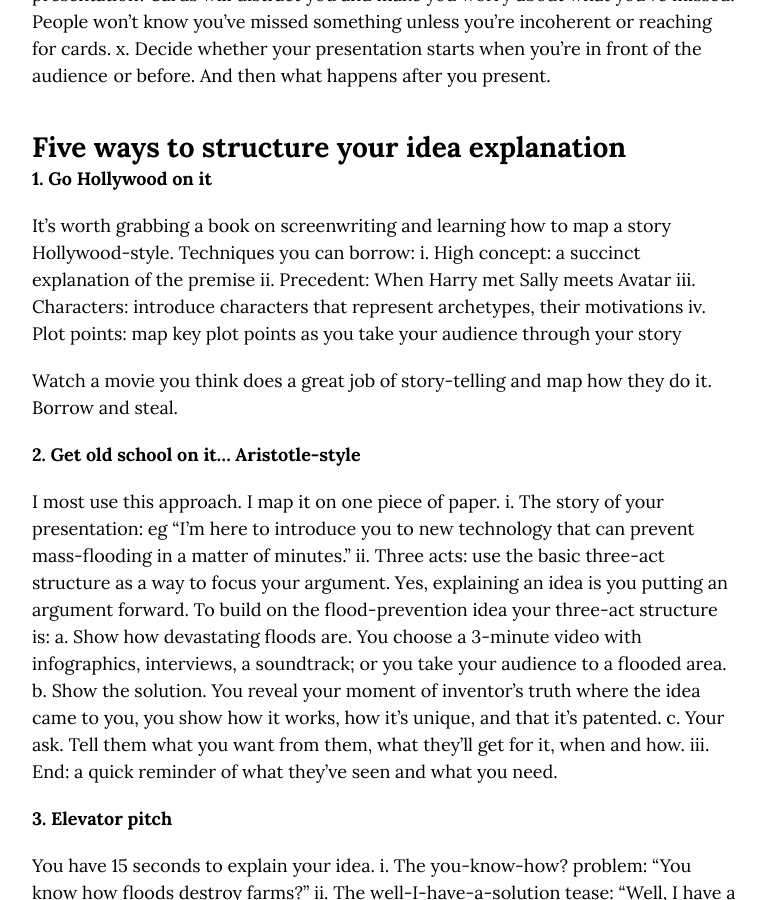
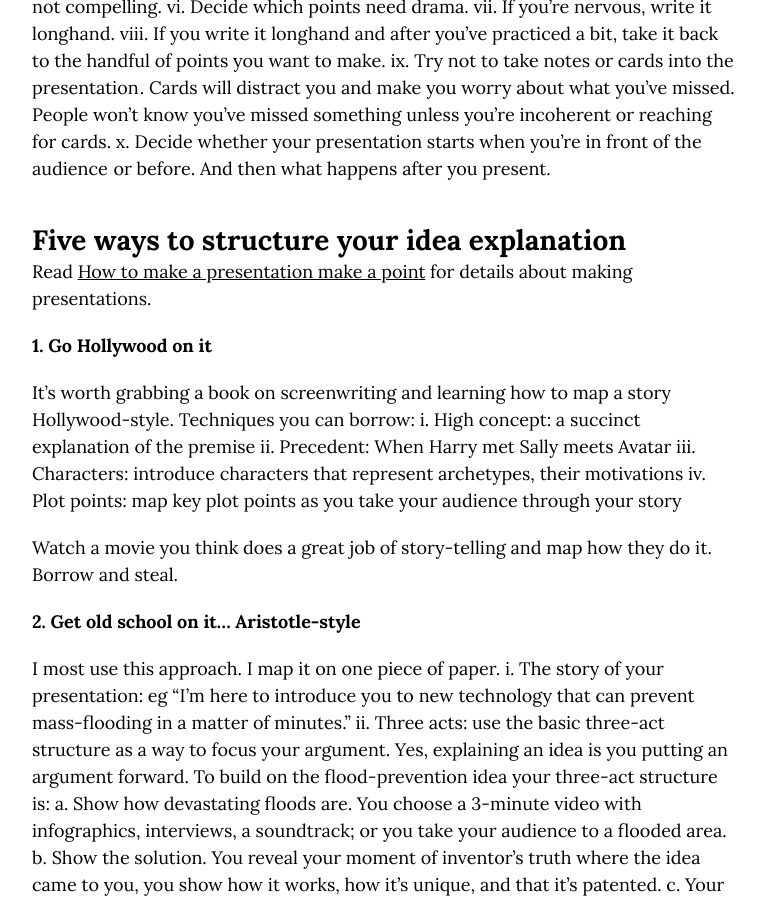
Before and after one commit to markhpollard/markhpollard.github.io, a Jekyll site: the page built from _posts/2018-09-27-how-to-explain-an-idea-a-mega-post.markdown, in a window 1280 px wide and 900 px high, scrolled down 10871 px. Shown: the whole window, without its empty margins (254-1019 px from the left). Built offline with Jekyll 4.4.1, drawn with Linux system fonts in a browser that asks for light colours; nearby versions of some CDN libraries; some of the changed text lies outside the part shown.

Commit message:
Updated How To Explain An Idea A Mega Post

```diff
--- a/_posts/2018-09-27-how-to-explain-an-idea-a-mega-post.markdown
+++ b/_posts/2018-09-27-how-to-explain-an-idea-a-mega-post.markdown
@@ -42,9 +42,9 @@
 
 * Simple techniques to help you explain an idea
 
-This article pares with [How to do account planning - a simple approach](/how-to-do-account-planning-a-simple-approach/). If you do creative work, these two articles will catch you up to speed with concepts that took many years for many of us to comprehend.
+This article pares with [How to do account planning - a simple approach](/how-to-do-account-planning-a-simple-approach/) and [How to make a presentation make a point](/how-to-make-a-presentation-make-a-point/). If you do creative work, these two articles will catch you up to speed with concepts that took many years for many of us to comprehend.
 
-**[Take my brand strategy class on Skillshare and get two free months](http://skl.sh/markpollard)**
+{% include promo.html %}
 
 ## What’s an idea?
 
@@ -281,6 +281,8 @@
 
 ## Five ways to structure your idea explanation
 
+Read [How to make a presentation make a point](/how-to-make-a-presentation-make-a-point/) for details about making presentations.
+
 **1. Go Hollywood on it**
 
 It’s worth grabbing a book on screenwriting and learning how to map a story Hollywood-style. Techniques you can borrow:
```
